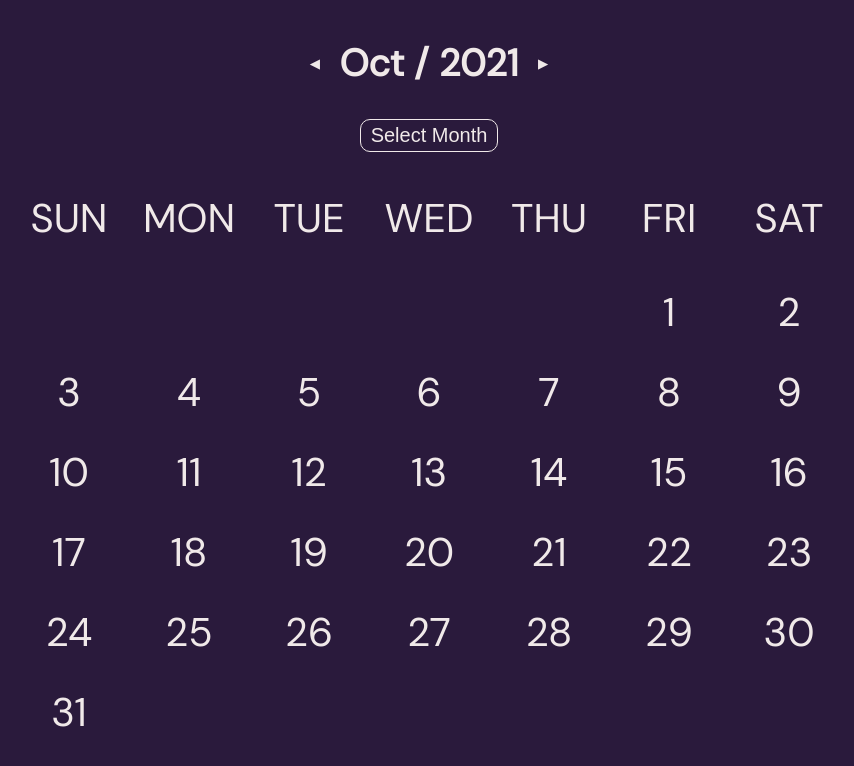
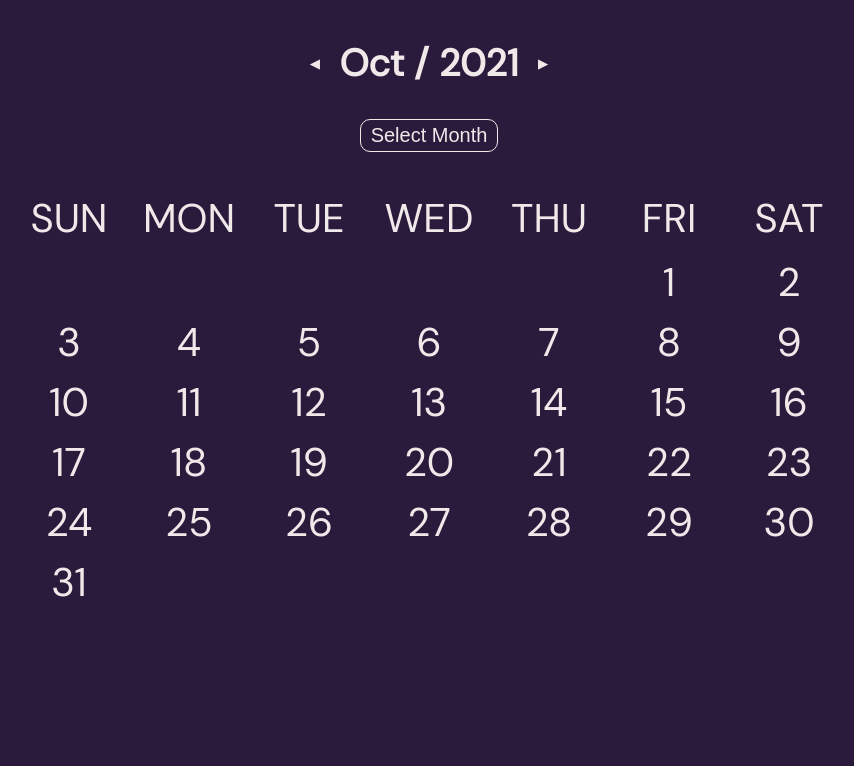
Before and after one commit to lulubeanana17/calendar-todo.github.io, a plain HTML site: page index.html in a window 1280 px wide. Shown: the whole page, without its empty margins (211-1065 px from the left). Drawn offline with Linux system fonts and the light colour scheme.

Commit message:
31/10/21 1

```diff
--- a/calendar.css
+++ b/calendar.css
@@ -94,7 +94,7 @@ body {
 
 @media screen and (max-width: 2561px) {
     #dateCell, #emptyCell, #day {
-        font-size: 80px;
+        font-size: 60px;
     }
     #header {
         font-size: 50px;
@@ -113,6 +113,9 @@ body {
     #jumpMoveModal select {
         width: 7em;
         height: 2.3em;
+    }
+    #dateCell, #emptyCell, #day {
+        height: 1.3em;
     }
 }
 
@@ -138,6 +141,9 @@ body {
         width: 7em;
         height: 2em;
     }
+    #dateCell, #emptyCell, #day {
+        height: 1.5em;
+    }
 }
 
 @media screen and (max-width: 1025px) {
@@ -147,12 +153,17 @@ body {
     #jumpMove, #selectButton {
         font-size: 18px;
     }
-
+    #dateCell, #emptyCell, #day {
+        height: 1.7em;
+    }
 }
 
 @media screen and (max-width: 769px) {
     #dateCell, #emptyCell, #day {
         font-size: 25px;
+    }
+    #dateCell, #emptyCell, #day {
+        height: 2em;
     }
 }
 
```
